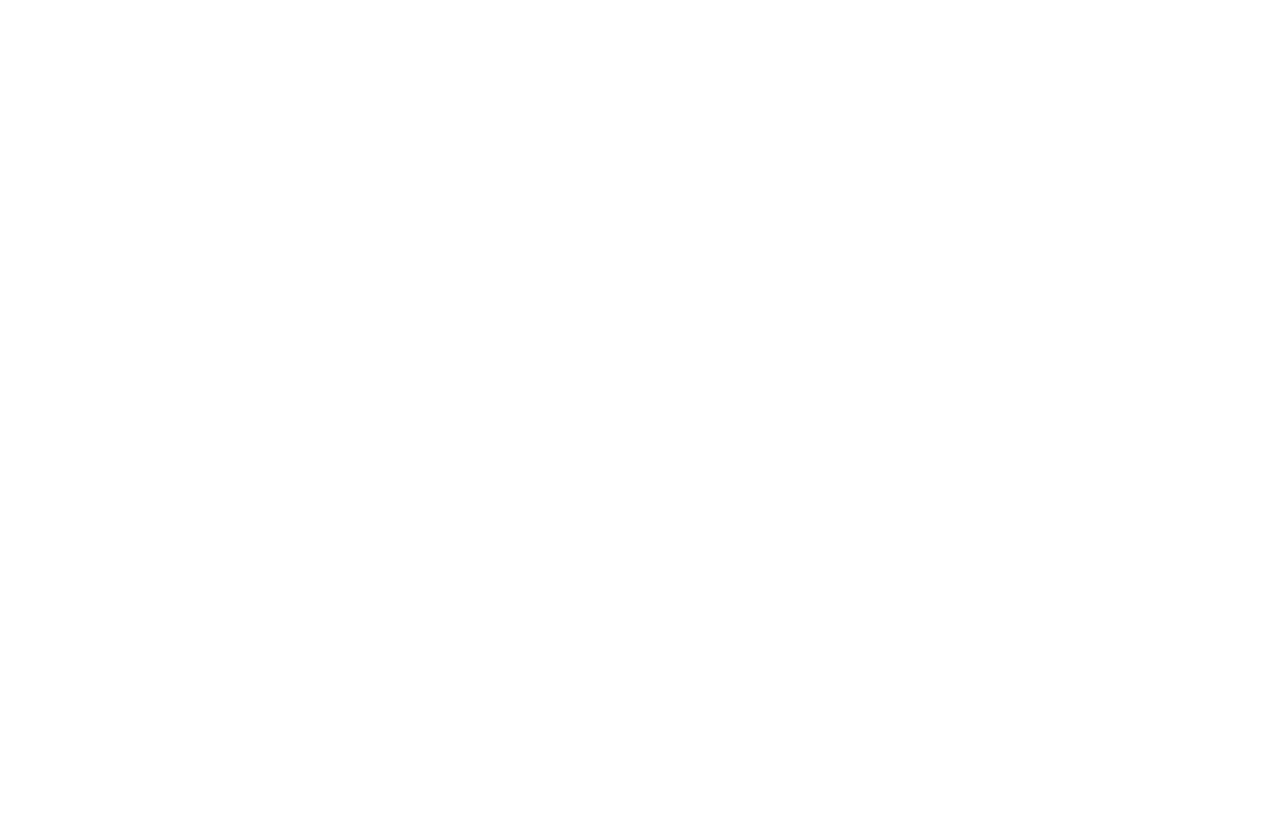
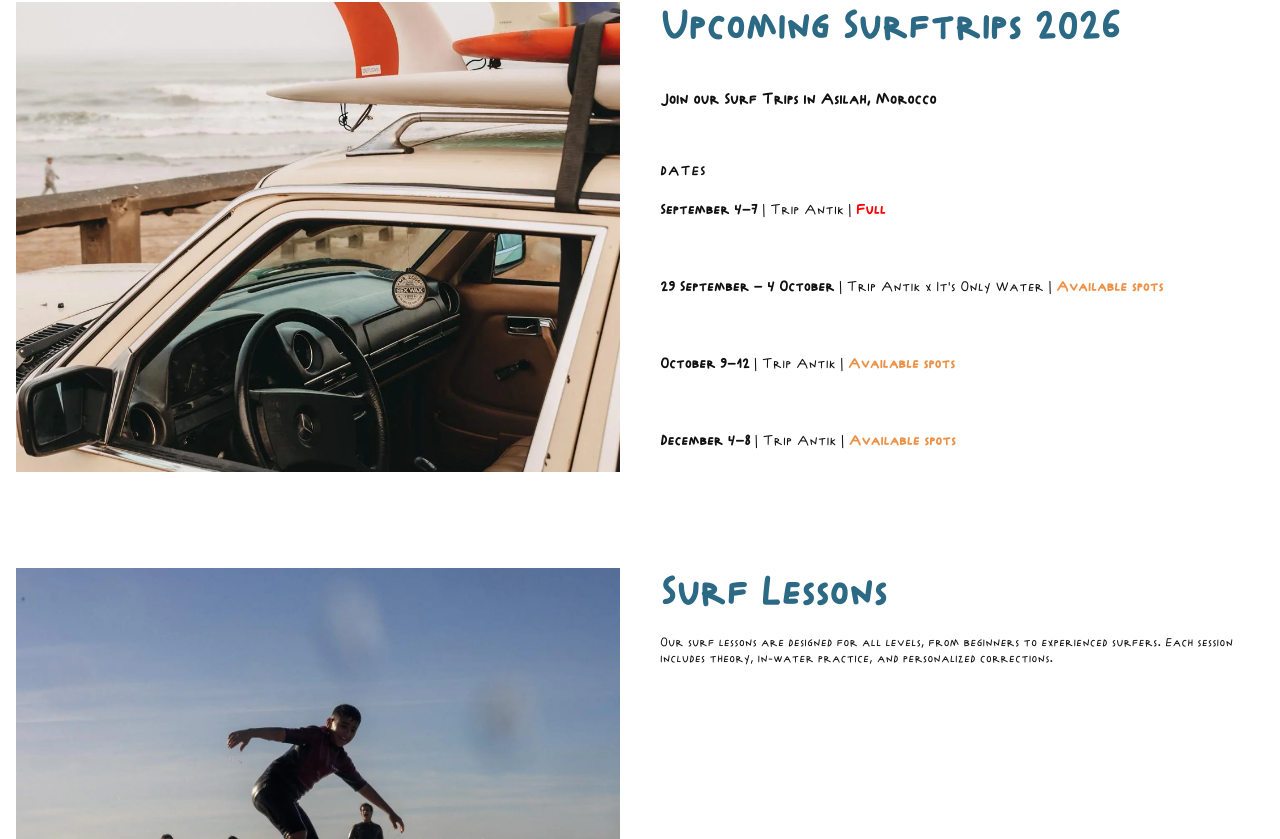
Before and after one commit to pablonare/AntikWebReact, a React (Vite) app: page / in a window 1280 px wide. Shown: the part 1081-1920 px from the top of the page. Before the commit the page ends 1083 px from the top, so only its background shows below. Built offline with nearby package versions, Linux system fonts and the light colour scheme.

Commit message:
voy por la segunda seccion voy hacer lo de split reverse

```diff
--- a/src/App.jsx
+++ b/src/App.jsx
@@ -1,6 +1,9 @@
 import Header from "./components/layout/Header/Header";
 import Hero from "./pages/Home/Hero/Hero";
 import Intro from "./pages/Home/Intro/Intro";
+import SurfLessons from "./pages/home/SurfLessons/SurfLessons";
+import UpcomingTrips from "./pages/home/Upcomingtrips/UpcomingTrips";
+import "./styles/patterns.css";
 
 function App() {
   return (
@@ -8,6 +11,8 @@
       <Header />
       <Hero />
       <Intro />
+      <UpcomingTrips />
+      <SurfLessons />
     </>
   );
 }
--- /dev/null
+++ b/src/components/layout/SplitSection/SplitSection.jsx
@@ -0,0 +1,11 @@
+import styles from "./SplitSection.module.css";
+
+function SplitSection({ children }) {
+  return (
+    <div className={styles.layout}>
+      {children}
+    </div>
+  );
+}
+
+export default SplitSection;
--- /dev/null
+++ b/src/components/layout/SplitSection/SplitSection.module.css
@@ -0,0 +1,6 @@
+.layout {
+    display: grid;
+    grid-template-columns: 1fr 1fr;
+    gap: 2.5rem;
+    align-items: stretch;
+}
--- a/src/components/ui/Brand/Brand.module.css
+++ b/src/components/ui/Brand/Brand.module.css
@@ -2,9 +2,11 @@
 
   text-decoration: none;
 
-  color: var(--color-primary);
+  color: var(--color-black);
 
   font-size: clamp(1.2rem, 1.5vw, 3rem);
+
+  font-weight: 900;
 
   letter-spacing: 0.08em;
 
--- /dev/null
+++ b/src/pages/home/SurfLessons/SurfLessons.jsx
@@ -0,0 +1,45 @@
+import Container from "../../../components/ui/Container/Container";
+import SplitSection from "../../../components/layout/SplitSection/SplitSection";
+import LessonsImage from "../../../assets/images/index/lessons.webp";
+
+import styles from "./SurfLessons.module.css";
+
+
+function SurfLessons() {
+  return (
+    <section className={styles.section}>
+      <Container>
+
+        <SplitSection reverse>
+
+          <div className={styles.media}>
+            <img
+              src={LessonsImage}
+              alt="Surf lessons in Morocco"
+            />
+          </div>
+
+
+          <div className={styles.content}>
+
+            <h2 className="section-title">
+              Surf Lessons
+            </h2>
+
+            <p className={styles.description}>
+              Our surf lessons are designed for all levels, from beginners
+              to experienced surfers. Each session includes theory,
+              in-water practice, and personalized corrections.
+            </p>
+
+
+          </div>
+
+        </SplitSection>
+
+      </Container>
+    </section>
+  );
+}
+
+export default SurfLessons;
--- /dev/null
+++ b/src/pages/home/SurfLessons/SurfLessons.module.css
@@ -0,0 +1,3 @@
+.section {
+    padding: 6rem 0;
+}
--- /dev/null
+++ b/src/pages/home/Upcomingtrips/Trips.js
@@ -0,0 +1,28 @@
+const trips = [
+  {
+    id: 1,
+    dates: "September 4–7",
+    name: "Trip Antik",
+    status: "Full",
+  },
+  {
+    id: 2,
+    dates: "29 September – 4 October",
+    name: "Trip Antik x It's Only Water",
+    status: "Available spots",
+  },
+  {
+    id: 3,
+    dates: "October 9–12",
+    name: "Trip Antik",
+    status: "Available spots",
+  },
+  {
+    id: 4,
+    dates: "December 4–8",
+    name: "Trip Antik",
+    status: "Available spots",
+  },
+];
+
+export default trips;
--- /dev/null
+++ b/src/pages/home/Upcomingtrips/UpcomingTrips.jsx
@@ -0,0 +1,67 @@
+import Container from "../../../components/ui/Container/Container";
+import SplitSection from "../../../components/layout/SplitSection/SplitSection";
+import surftripsImage from "../../../assets/images/common/surftrips.webp";
+
+import trips from "./Trips";
+import styles from "./UpcomingTrips.module.css";
+
+function UpcomingTrips() {
+  console.log(trips[0]);
+
+  return (
+    <section className={styles.section}>
+      <Container>
+        <SplitSection>
+          <div className={styles.media}>
+            <img
+              src={surftripsImage}
+              alt="Surf trips in Asilah Morocco"
+            />
+          </div>
+
+          <div className={styles.content}>
+            <h2 className="section-title">
+              Upcoming Surftrips 2026
+            </h2>
+
+            <p className={styles.subtitle}>
+              Join our Surf Trips in Asilah, Morocco
+            </p>
+
+            <p className={styles.label}>
+              Dates
+            </p>
+
+            <div className={styles.tripList}>
+                {trips.map((trip) => (
+                  <p key={trip.id} className={styles.trip}>
+                    <span className={styles.date}>
+                      {trip.dates}
+                    </span>
+
+                    {" | "}
+
+                    {trip.name}
+
+                    {" | "}
+
+                    <span
+                      className={`${styles.status} ${
+                        trip.status === "Full"
+                          ? styles.full
+                          : styles.available
+                      }`}
+                    >
+                      {trip.status}
+                    </span>
+                  </p>
+                ))}
+              </div>
+          </div>
+        </SplitSection>
+      </Container>
+    </section>
+  );
+}
+
+export default UpcomingTrips;
--- /dev/null
+++ b/src/pages/home/Upcomingtrips/UpcomingTrips.module.css
@@ -0,0 +1,71 @@
+.content {
+    display: flex;
+    flex-direction: column;
+    justify-content: center;
+}
+
+.subtitle {
+    margin: 1rem 0 3rem;
+
+    font-size: 1.2rem;
+    line-height: 1.6;
+    font-weight: 700;
+}
+
+.label {
+    margin-bottom: 0.05rem;
+
+    text-transform: uppercase;
+    letter-spacing: 0.08em;
+
+    font-size: 1rem;
+    font-weight: 900;
+}
+
+.tripList {
+    display: flex;
+    flex-direction: column;
+    gap: 3rem;
+    margin: 1rem 0;
+}
+
+.date {
+    font-weight: 900;
+}
+
+.status {
+    font-weight: 700;
+}
+
+.full {
+    color: #f90000;
+}
+
+.available {
+    color: var(--color-secondary);
+}
+
+.trip {
+    margin: 0;
+
+    font-size: 1.125rem;
+    line-height: 1.6;
+
+    color: var(--color-black);
+}
+
+.media {
+    position: relative;
+    overflow: hidden;
+    align-self: stretch;
+    min-height: 0;
+}
+
+.media img {
+    position: absolute;
+    inset: 0;
+    width: 100%;
+    height: 100%;
+    object-fit: cover;
+    display: block;
+}
--- a/src/styles/globals.css
+++ b/src/styles/globals.css
@@ -6,6 +6,6 @@
 
 
 body {
-  background-color: var(--color-secondary);
-  color: var(--color-primary);
+  background-color: var(--color-white);
+  color: var(--color-black);
 }
--- /dev/null
+++ b/src/styles/patterns.css
@@ -0,0 +1,8 @@
+/* patterns.css */
+
+.section-title {
+    margin-bottom: 18px;
+    color: var(--color-primary);
+    font-size: clamp(2.5rem, 4vw, 4.5rem);
+    line-height: 0.96;
+}
--- a/src/styles/variables.css
+++ b/src/styles/variables.css
@@ -4,6 +4,8 @@
 
   --font-main: "AntikFont", sans-serif;
 
+  --color-primary: #2b6984;
+  --color-secondary: #ec9248;;
   --color-black: #111111;
   --color-white: #ffffff;
 
```
Also changed, not shown: src/assets/images/common/surftrips.webp (added), src/assets/images/index/lessons.webp (added).
